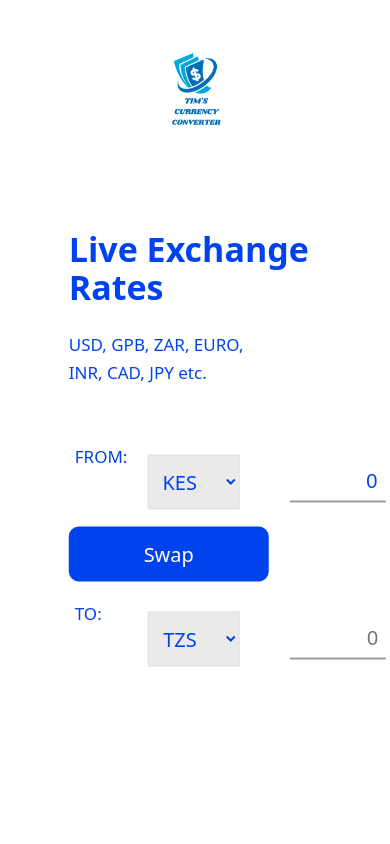
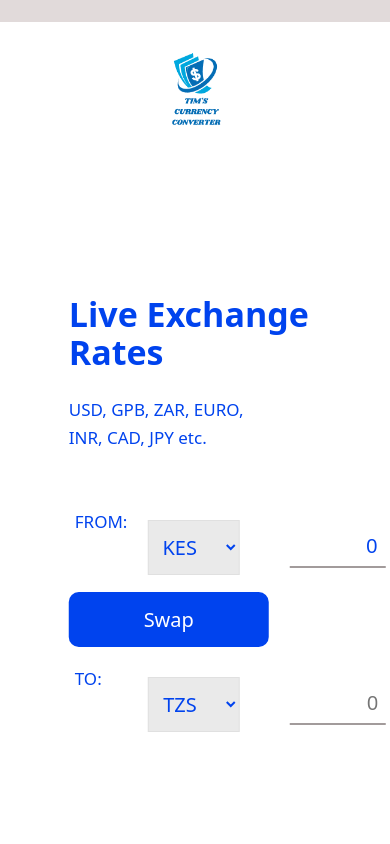
Before and after one commit to timothymureithi/African-Currency-Exchange, a plain HTML site: page index.html in a window 390 px wide. Shown: the top 844 px of the page. Drawn offline with Linux system fonts and the light colour scheme.

Commit message:
Added background color to marquee

```diff
--- a/css/style.css
+++ b/css/style.css
@@ -43,6 +43,7 @@
     line-height: 30px;
     margin: 25px 0;
     margin-left: 20px;
+    padding-top: 4em;
 }
 
 .content p{
@@ -125,7 +126,7 @@ hr{
         flex-basis: 100%;
     }
     .content{
-        padding: 4rem 2rem;
+        float: left;
 
     }
     .content h1{
@@ -220,3 +221,8 @@ input::-webkit-inner-spin-button {
   -webkit-appearance: none;
   margin: 0;
 }
+
+.setMcolor{
+    background:rgb(225, 218, 218);
+    color:#0043ee;
+}
```
